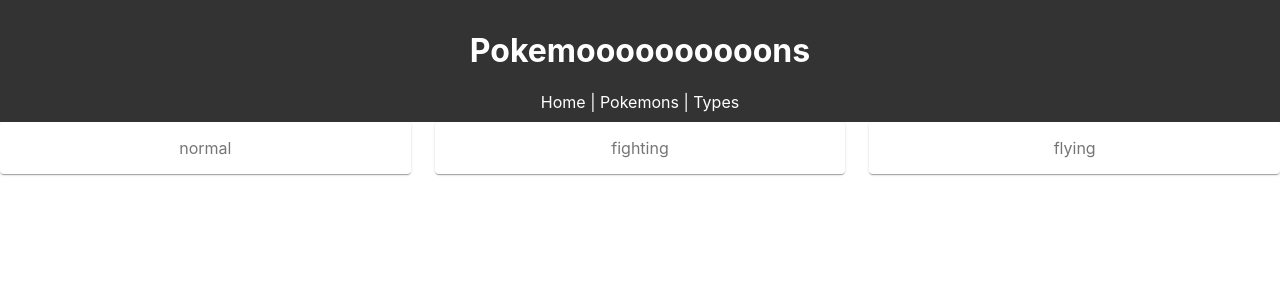
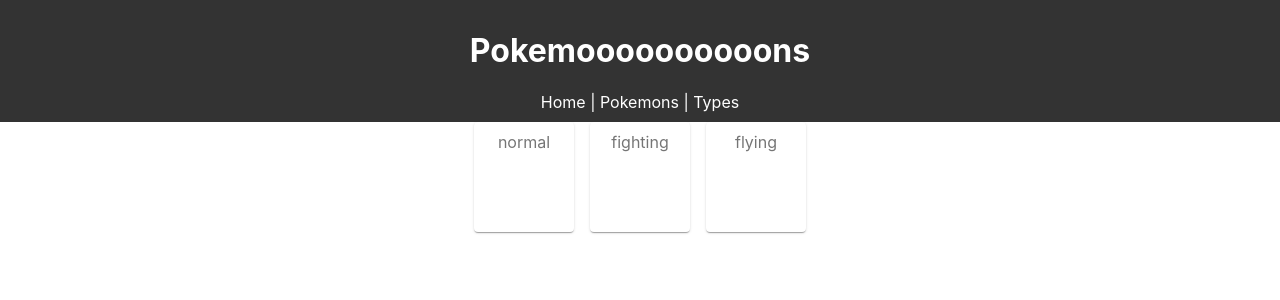
Before and after one commit to Igaunian/reactomon, a React (Create React App) app: page /types in a window 1280 px wide. Shown: the top 300 px of the page. Built offline with nearby package versions, Linux system fonts and the light colour scheme; no server answers.

Commit message:
fix the grid

```diff
--- a/src/components/PokemonDetail.js
+++ b/src/components/PokemonDetail.js
@@ -1,17 +1,16 @@
 import React, { useState, useEffect } from 'react';
-import PropTypes from 'prop-types';
 import axios from 'axios';
 
 
 function PokemonDetail(props) {
 
     const { id } = props.match.params;
-    const [state, setState] = useState({});
-    const picture = ((((state || {}).sprites || {}).other || {}).dream_world || {}).front_default;
+    const [details, setDetails] = useState({});
+    const picture = ((((details || {}).sprites || {}).other || {}).dream_world || {}).front_default;
 
     useEffect(() => {
         axios.get(`https://pokeapi.co/api/v2/pokemon/${id}`)
-            .then(res => setState(res.data));
+            .then(res => setDetails(res.data));
         console.log(id)
     }, [id])
 
@@ -19,18 +18,13 @@
         <div>
             <p></p>
             <img style={{width: 250, height: 250, mode: 'fit'}} src={picture} />
-            <p>Name: {state.name}</p>
-            <p>Height: {state.height}</p>
-            <p>Weight: {state.weight}</p>
+            <p>Name: {details.name}</p>
+            <p>Height: {details.height}</p>
+            <p>Weight: {details.weight}</p>
         </div>
     )
 
 }
 
-// PropTypes
-PokemonDetail.propTypes = {
-    details: PropTypes.object.isRequired
-}
-
 
 export default PokemonDetail;
--- a/src/components/PokemonList.js
+++ b/src/components/PokemonList.js
@@ -1,30 +1,42 @@
 import React, {useContext} from 'react';
-import PropTypes from 'prop-types';
 import {Link} from 'react-router-dom';
 import { makeStyles } from '@material-ui/core/styles';
 import Paper from '@material-ui/core/Paper';
 import Grid from '@material-ui/core/Grid';
 import { ReactomonContext } from '../ReactomonContext';
 
-
 const useStyles = makeStyles((theme) => ({
     root: {
       flexGrow: 1,
     },
     paper: {
-    padding: theme.spacing(2),
+      height: 100,
+      width: 100,
       textAlign: 'center',
       color: theme.palette.text.secondary,
+      paddingTop: 20,
+    },
+    control: {
+      padding: theme.spacing(2),
     },
 }));
 
+const linkStyle = {
+    textDecoration: 'none'
+}
+
 function PokemonList(props) {
+    const [spacing, setSpacing] = React.useState(1);
     const classes = useStyles();
     const [pokemons, setPokemons] = useContext(ReactomonContext);
 
+    const handleChange = (event) => {
+        setSpacing(Number(event.target.value));
+    };
+
     return (
         <div className={classes.root}>
-            <Grid container spacing={3}>
+            <Grid container justify="center" spacing={spacing}>
                 {pokemons.map((pokemon, i) => (
                     <Grid item xs>
                         <Link style={linkStyle} to={`/pokemon/${i + 1}`}><Paper className={classes.paper}>{pokemon.name}</Paper></Link>
@@ -36,14 +48,4 @@
 }
 
 
-const linkStyle = {
-    color: '#333',
-    textDecoration: 'none'
-}
-
-// PropTypes
-PokemonList.propTypes = {
-    pokemons: PropTypes.array.isRequired
-}
-
 export default PokemonList;
--- a/src/components/TypeList.js
+++ b/src/components/TypeList.js
@@ -1,42 +1,48 @@
 import React, {useContext} from 'react';
-import PropTypes from 'prop-types';
+import { ReactomonContext } from '../ReactomonContext';
 import { makeStyles } from '@material-ui/core/styles';
+import Grid from '@material-ui/core/Grid';
 import Paper from '@material-ui/core/Paper';
-import Grid from '@material-ui/core/Grid';
-import { ReactomonContext } from '../ReactomonContext';
-
 
 const useStyles = makeStyles((theme) => ({
     root: {
       flexGrow: 1,
     },
     paper: {
-    padding: theme.spacing(2),
+      height: 100,
+      width: 100,
       textAlign: 'center',
       color: theme.palette.text.secondary,
+      paddingTop: 10,
+    },
+    control: {
+      padding: theme.spacing(2),
     },
 }));
 
 function TypeList(props) {
+  const [spacing, setSpacing] = React.useState(2);
   const classes = useStyles();
   const [types, setTypes] = useContext(ReactomonContext);
 
+  const handleChange = (event) => {
+    setSpacing(Number(event.target.value));
+  };
+
   return (
-        <div className={classes.root}>
-            <Grid container spacing={3}>
+    <Grid container className={classes.root} spacing={2}>
+      <Grid item xs={12}>
+        <Grid container justify="center" spacing={spacing}>
           {types.map((type, i) => (
-                    <Grid item xs>
+            <Grid key={i} item>
               <Paper className={classes.paper}>{type.name}</Paper>
             </Grid>
           ))}
         </Grid>
-        </div>
-    )
+      </Grid>
+    </Grid>
+  );
 }
 
-// PropTypes
-TypeList.propTypes = {
-    types: PropTypes.array.isRequired
-}
 
 export default TypeList;
```
Lines whose indentation alone changed are shown as unchanged.
